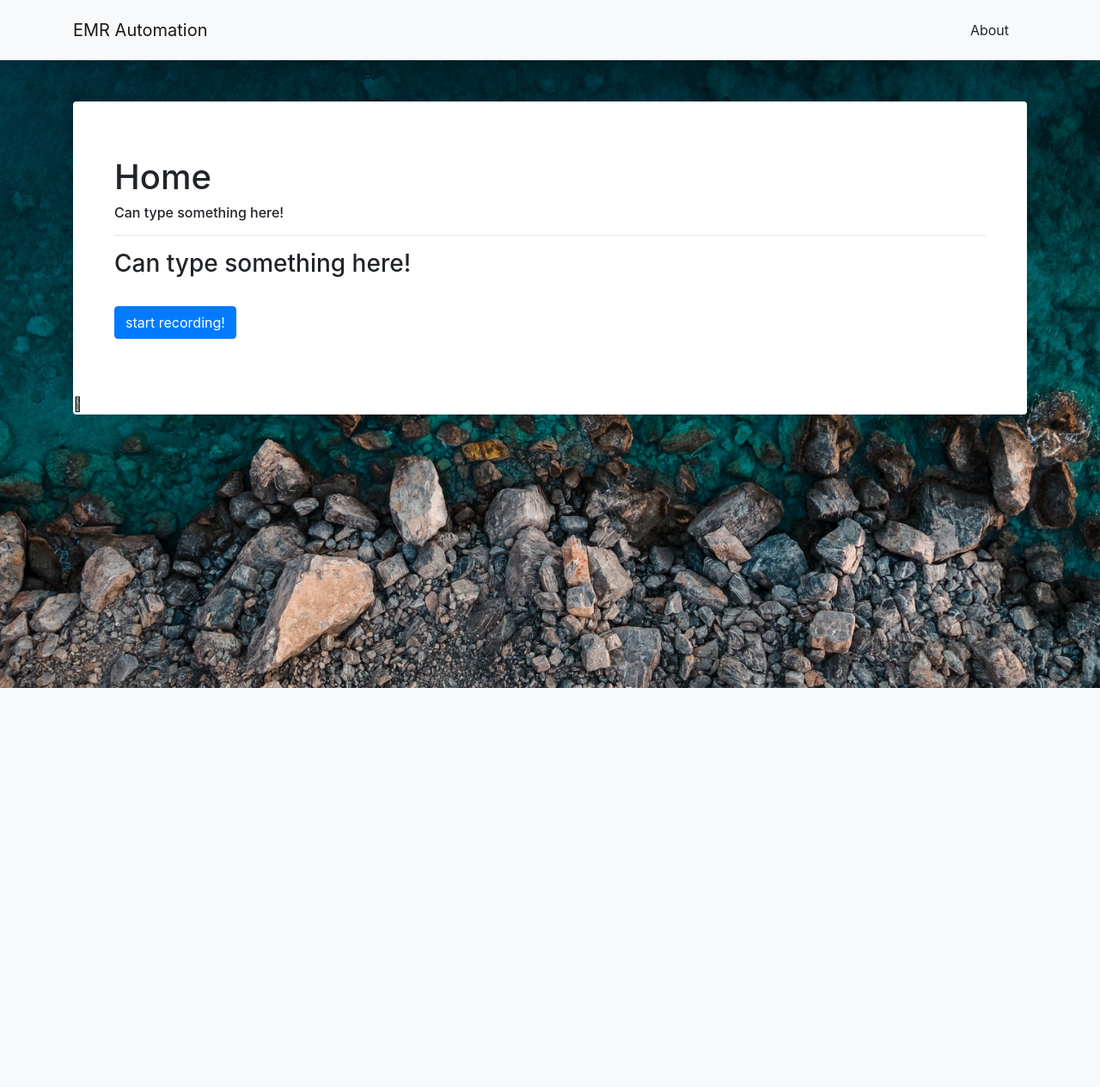
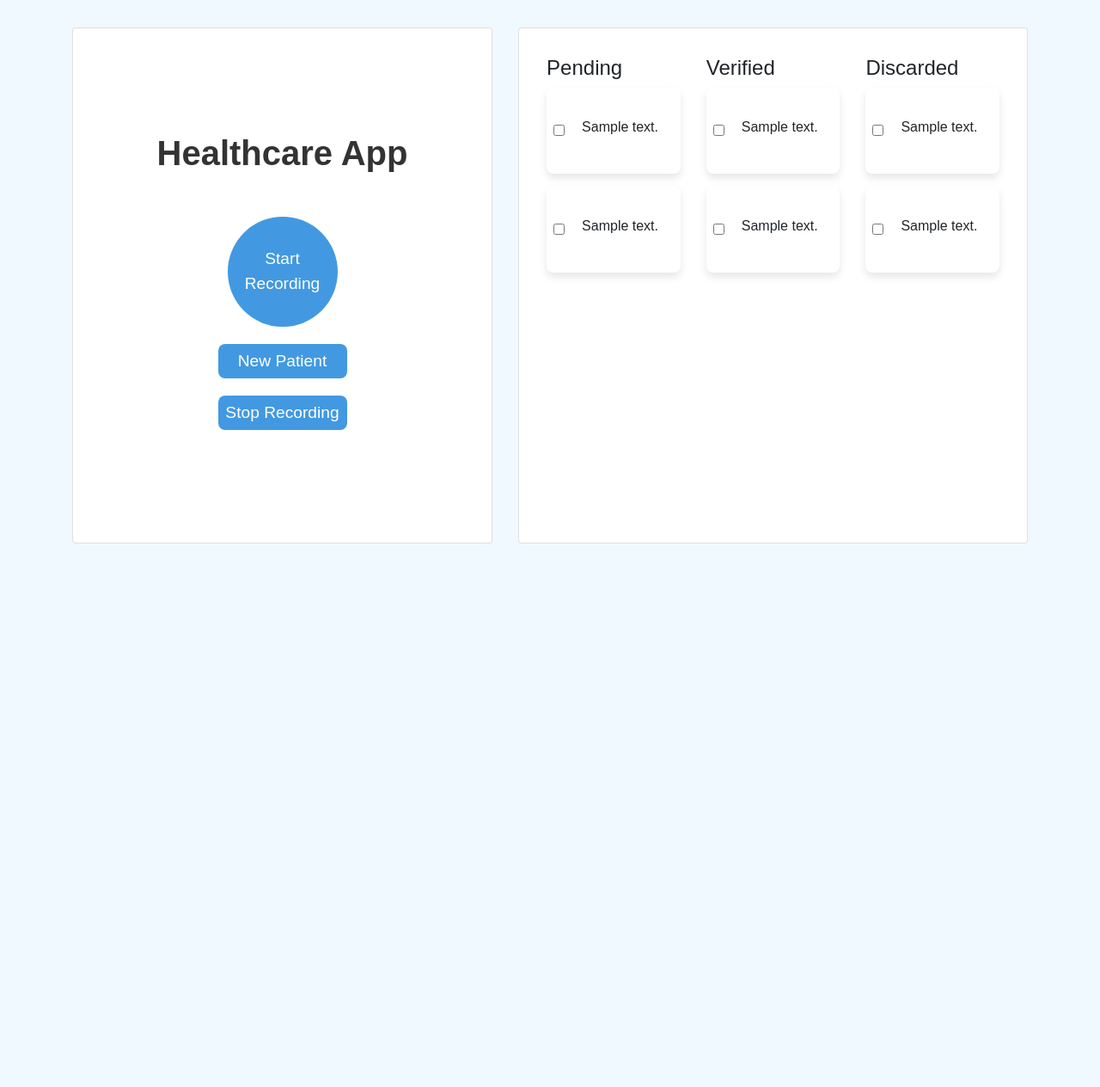
Before and after one commit to shiv07tiwari/emr_automation, a Django app: template emr_automation/templates/home.html in a window 1280 px wide. Shown: the whole page at 86% size. Before the commit the page ends 800 px from the top, so only its background shows below. Run offline with Django 4.2, Linux system fonts and the light colour scheme; the template is opened without the code that fills it: most values are stand-ins (such as "Sample title", 1, 10 or a date in 2020); some libraries are stand-ins or nearby versions.

Commit message:
home init

```diff
--- a/emr_automation/templates/home.html
+++ b/emr_automation/templates/home.html
@@ -1,14 +1,182 @@
-{% extends 'base.html' %}
+<!DOCTYPE html>
+<html>
+<head>
+    <title>Home Page</title>
+    <link href="https://stackpath.bootstrapcdn.com/bootstrap/4.3.1/css/bootstrap.min.css" rel="stylesheet">
+    <style>
+        body {
+            font-family: 'Poppins', sans-serif;
+            background-color: #f0f9ff;
+            padding: 2rem;
+            display: flex;
+            justify-content: center;
+            min-height: 100vh;
+            align-items: center;
+        }
+        .container-card {
+    background-color: #ffffff;
+    border-radius: 0.5rem;
+    padding: 8px;
+    margin-bottom: 15px;
+    width: 100%;
+    height: auto;
+    min-height: 100px;  /* Adjust this value to suit your needs */
+    max-height: 200px;  /* Adjust this value to suit your needs */
+    box-shadow: 0px 5px 10px rgba(0, 0, 0, 0.1);
+    display: flex;
+    align-items: center;
+    overflow-y:auto;
+}
+        .container-card input {
+            margin-right: 20px;
+        }
+        .container-card label {
+            font-size: 1em;
+        }
+        .card {
+            max-width: 800px;
+            width: 100%;
+            padding: 2rem;
+            height: 600px;
+        }
+        .main-card {
+            display: flex;
+            align-items: center;
+            justify-content: center;
+            flex-direction: column;
+        }
+        .main-card h1 {
+            font-weight: 600;
+            color: #333;
+            margin-bottom: 1em; // added some bottom margin to the header
+        }
+        .main-card p {
+            font-size: 1rem;
+            color: #777;
+            display: none;
+        }
 
-{% block title %}
-	Home
-{% endblock %}
+        button {
+            display: flex;
+            justify-content: center;
+            align-items: center;
+            margin: 10px auto;
+            width: 150px;
+            height: 40px;
+            font-size: 1.2rem;
+            border-radius: 8px;
+            background-color: #4299e1;
+            color: #ffffff;
+            border: none;
+            transition: background .3s ease;
+            cursor: pointer;
+        }
+        #record {
+            width: 128px;
+            height: 128px;
+            border-radius: 50%;
+        }
+        button:hover {
+            background-color: #2b7a9e;
+        }
+        .custom-col {
+            height: 1200px;    /* Or the height you want */
+        }
 
-{% block main_content %}
-    <h1>Home</h1>
-    <h6> Can type something here!</h6>
-    <hr>
-    <h3> Can type something here!</h5>
-    <br />
-    <a href = "/audio-analysis/"><button class="btn btn-primary">start recording!</button></a>
-{% endblock main_content %}
+        .ripple {
+            position: relative;
+            overflow: hidden;
+        }
+
+        .ripple:after {
+            content: "";
+            position: absolute;
+            top: 0;
+            right: 0;
+            bottom: 0;
+            left: 0;
+            background: #4299e1;
+            transform: scale(0);
+            opacity: 0.4;
+            transition: transform 1s, opacity 2s;
+        }
+
+        .ripple.animate:after {
+            transform: scale(100);
+            opacity: 0;
+        }
+    </style>
+</head>
+<body class="body">
+    <div class="row justify-content-center" style="width: 1600px">
+        <div class="col-lg-5 custom-col">
+            <div class="card main-card">
+                <h1>Healthcare App</h1>
+                <button id="record" class="ripple" onclick="startRecording()">Start Recording</button>
+                <button>New Patient</button>
+                <button>Stop Recording</button>
+                <p>Recording Started...</p>
+            </div>
+        </div>
+        <div class="col-lg-6 custom-col">
+            <div class="card column-card">
+                <div class="row">
+                    <div class="col-md-4">
+                        <h4>Pending</h4>
+                        <div class="container-card">
+                            <input type="checkbox" id="checkbox1" name="checkbox1" value="value">
+                            <label for="checkbox1"> {{ random_text_1 }}</label>
+                        </div>
+                        <div class="container-card">
+                            <input type="checkbox" id="checkbox2" name="checkbox2" value="value">
+                            <label for="checkbox2"> {{ random_text_2 }}</label>
+                        </div>
+                    </div>
+                    <div class="col-md-4">
+                        <h4>Verified</h4>
+                        <div class="container-card">
+                            <input type="checkbox" id="checkbox3" name="checkbox3" value="value">
+                            <label for="checkbox3"> {{ random_text_3 }}</label>
+                        </div>
+                        <div class="container-card">
+                            <input type="checkbox" id="checkbox4" name="checkbox4" value="value">
+                            <label for="checkbox4">{{ random_text_4 }}</label>
+                        </div>
+                    </div>
+                    <div class="col-md-4">
+                        <h4>Discarded</h4>
+                        <div class="container-card">
+                            <input type="checkbox" id="checkbox5" name="checkbox5" value="value">
+                            <label for="checkbox5">{{ random_text_1}}</label>
+                        </div>
+                        <div class="container-card">
+                            <input type="checkbox" id="checkbox6" name="checkbox6" value="value">
+                            <label for="checkbox6"> {{ random_text_1 }}</label>
+                        </div>
+                    </div>
+                </div>
+            </div>
+        </div>
+    </div>
+    <script>
+        function logout() {
+            console.log("Logged out");
+        }
+        function startRecording() {
+          document.querySelector('p').style.display = 'block';
+        }
+    </script>
+
+    <script>
+        document.addEventListener('DOMContentLoaded', function () {
+            // Your JavaScript code here
+            document.getElementById('record').addEventListener('click', function (e) {
+                e.target.classList.add('animate');
+                setTimeout(function () {
+                    e.target.classList.remove('animate')
+                }, 1000)
+            });
+        });
+    </script>
+</body>
+</html>
```
Also changed, not shown: emr_automation/views.py (+23 -0 lines).
